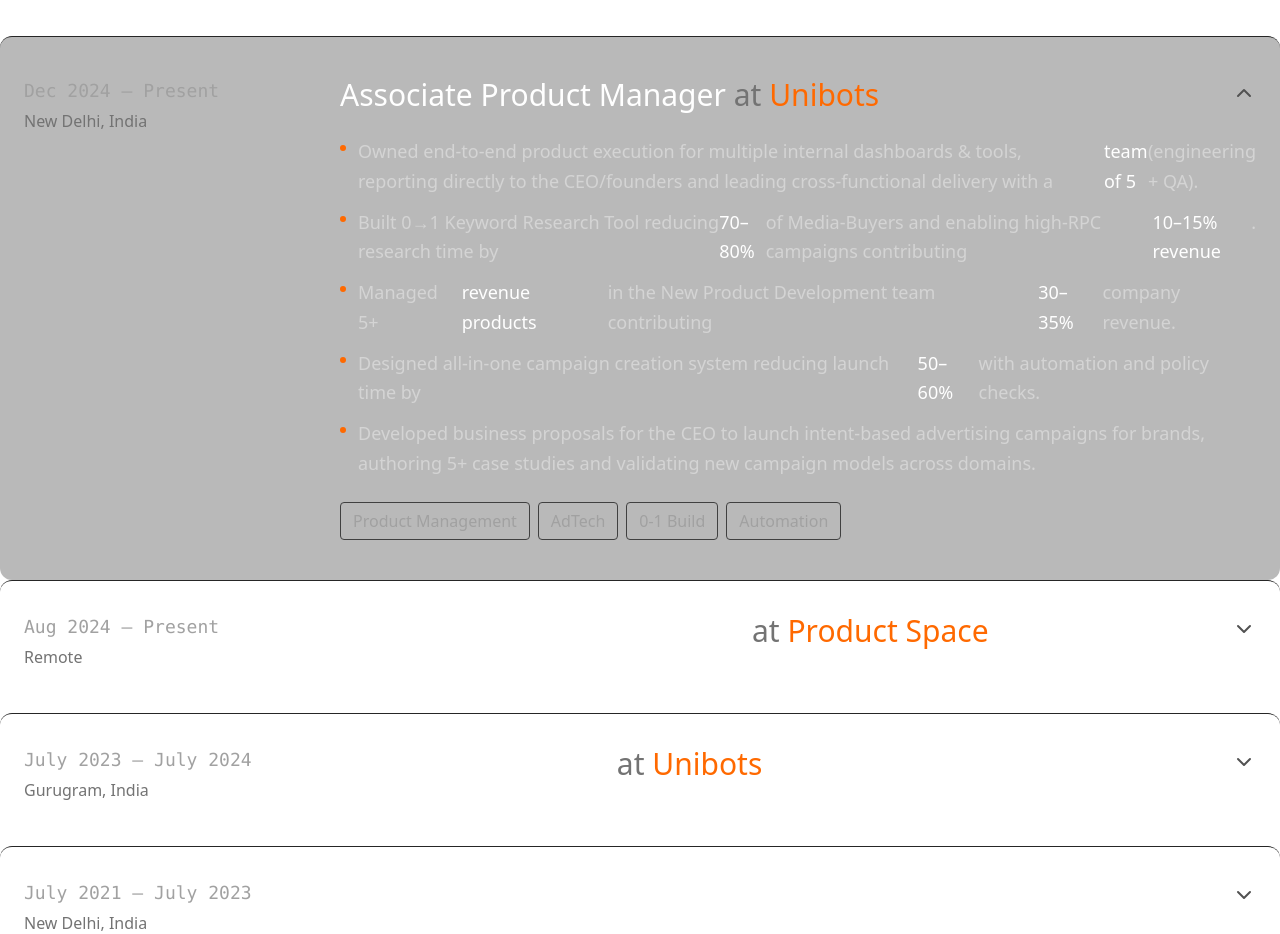
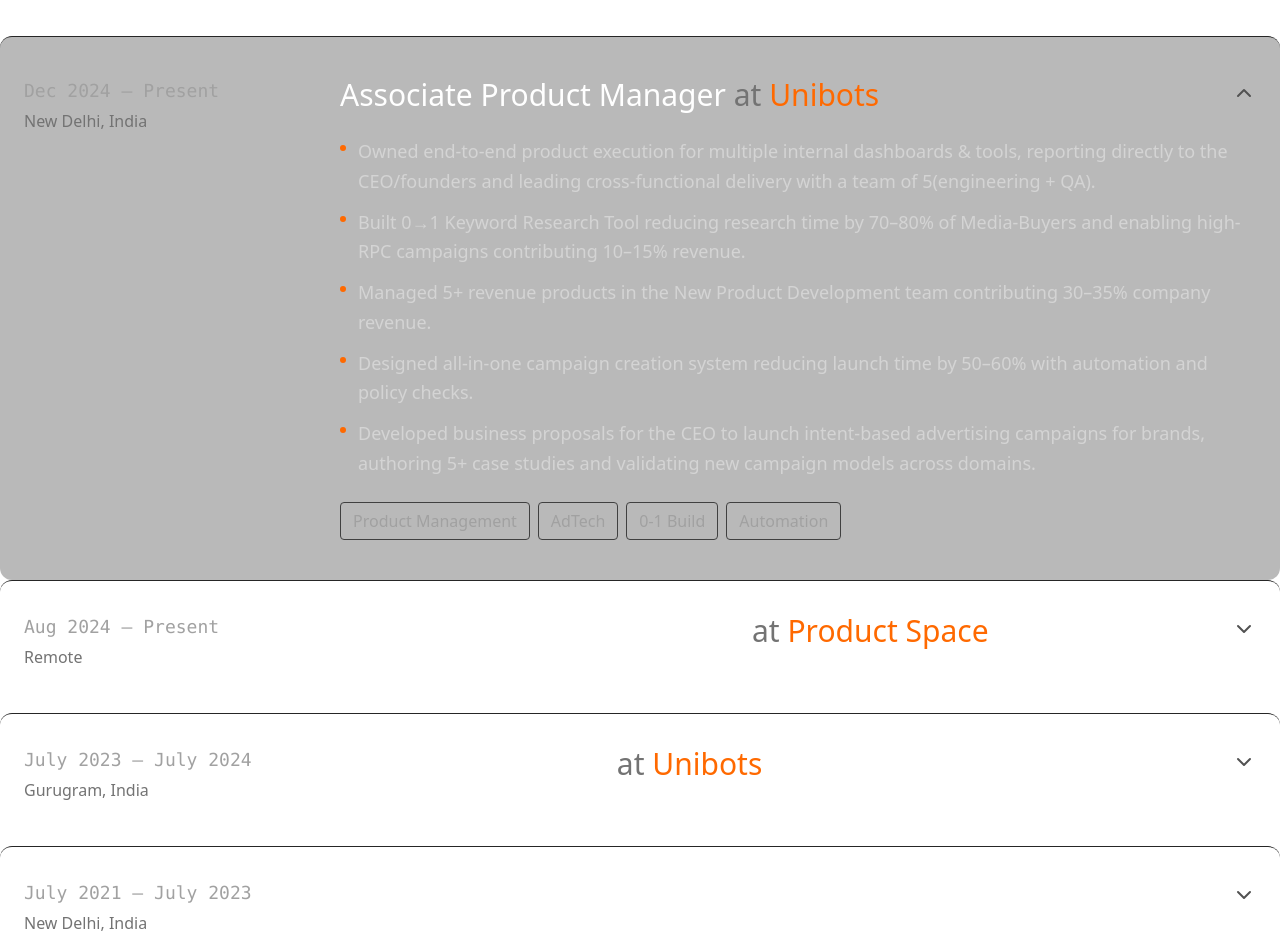
Before and after one commit to chetanya1998/Portfolio, a React (Vite) app: page / in a window 1280 px wide. Shown: the part 1100-2034 px from the top of the page. Built offline with nearby package versions, Linux system fonts and the light colour scheme.

Commit message:
Final Polish: Favicon, Metadata, Experience Text

```diff
--- a/index.html
+++ b/index.html
@@ -1,14 +1,18 @@
 <!doctype html>
 <html lang="en">
+
 <head>
   <meta charset="UTF-8" />
-    <link rel="icon" type="image/svg+xml" href="/vite.svg" />
+  <link rel="icon" type="image/svg+xml" href="/favicon.svg" />
   <meta name="viewport" content="width=device-width, initial-scale=1.0" />
-    <title>Chetanya Ved | Product & Data</title>
-    <meta name="description" content="Associate Product Manager specializing in AdTech & Data Strategy. Portfolio of Chetanya Ved." />
+  <title>Chetanya Ved | APM</title>
+  <meta name="description"
+    content="Associate Product Manager specializing in AdTech & Data Strategy. Portfolio of Chetanya Ved." />
 </head>
+
 <body>
   <div id="root"></div>
   <script type="module" src="/src/main.jsx"></script>
 </body>
+
 </html>
--- a/src/Portfolio.jsx
+++ b/src/Portfolio.jsx
@@ -58,10 +58,10 @@
         period: "Dec 2024 — Present",
         type: "New Delhi, India",
         achievements: [
-            <>Owned end-to-end product execution for multiple internal dashboards & tools, reporting directly to the CEO/founders and leading cross-functional delivery with a <span className="text-white font-medium">team of 5</span>(engineering + QA).</>,
-            <>Built 0→1 Keyword Research Tool reducing research time by <span className="text-white font-medium">70–80%</span> of Media-Buyers and enabling high-RPC campaigns contributing <span className="text-white font-medium">10–15% revenue</span>.</>,
-            <>Managed 5+ <span className="text-white font-medium">revenue products</span> in the New Product Development team contributing <span className="text-white font-medium">30–35%</span> company revenue.</>,
-            <>Designed all-in-one campaign creation system reducing launch time by <span className="text-white font-medium">50–60%</span> with automation and policy checks.</>,
+            "Owned end-to-end product execution for multiple internal dashboards & tools, reporting directly to the CEO/founders and leading cross-functional delivery with a team of 5(engineering + QA).",
+            "Built 0→1 Keyword Research Tool reducing research time by 70–80% of Media-Buyers and enabling high-RPC campaigns contributing 10–15% revenue.",
+            "Managed 5+ revenue products in the New Product Development team contributing 30–35% company revenue.",
+            "Designed all-in-one campaign creation system reducing launch time by 50–60% with automation and policy checks.",
             "Developed business proposals for the CEO to launch intent-based advertising campaigns for brands, authoring 5+ case studies and validating new campaign models across domains."
         ],
         tags: ["Product Management", "AdTech", "0-1 Build", "Automation"]
@@ -73,7 +73,7 @@
         type: "Remote",
         achievements: [
             "Gained hands-on experience addressing user pain points and potential drop-offs through usability testing of various products.",
-            "Conducted 30+ User Interviews for Product Improvement, Design & Teardowns to enhance user experiences.",
+            "Conducted 30+ User Interviews for Product Improvement, Design & Teardowns to enhance user experiences",
             "Led a team of 5 experienced individuals for capstone and product teardowns, also successfully worked upon 10+ Product Cases."
         ],
         tags: ["User Research", "Usability Testing", "Product Strategy"]
@@ -84,9 +84,9 @@
         period: "July 2023 — July 2024",
         type: "Gurugram, India",
         achievements: [
-            <>Partnered with <span className="text-white font-medium">Principals</span> and <span className="text-white font-medium">Senior Consultants</span> to understand client needs and craft tailored search strategies..</>,
-            <>Conducted market research under <span className="text-white font-medium">Chairperson’s office</span> for business development mandates in <span className="text-white font-medium">Fintech Industry</span> which contributed to <span className="text-white font-medium">10% growth in Clientele</span>.</>,
-            <>Implementing strategic research on business development mandates contributed to <span className="text-white font-medium">20% in revenue growth</span> in FY2023-24.</>
+            "Partnered with Principals and Senior Consultants to understand client needs and craft tailored search strategies.",
+            "Conducted market research under Chairperson’s office for business development mandates in Fintech Industry which contributed to 10% growth in Clientele.",
+            "Implementing strategic research on business development mandates contributed to 20% in revenue growth in FY2023-24"
         ],
         tags: ["Market Research", "Business Development", "Strategy"]
     },
```
Also changed, not shown: public/favicon.svg (added). Lines whose indentation alone changed are shown as unchanged.
